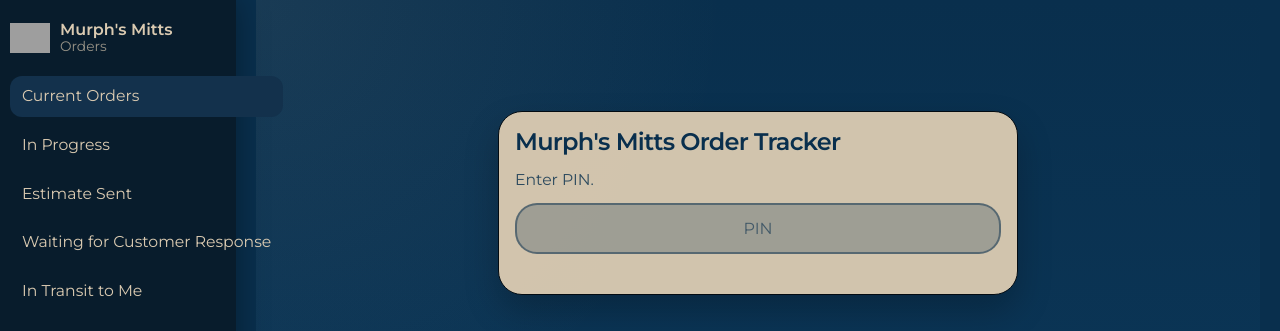
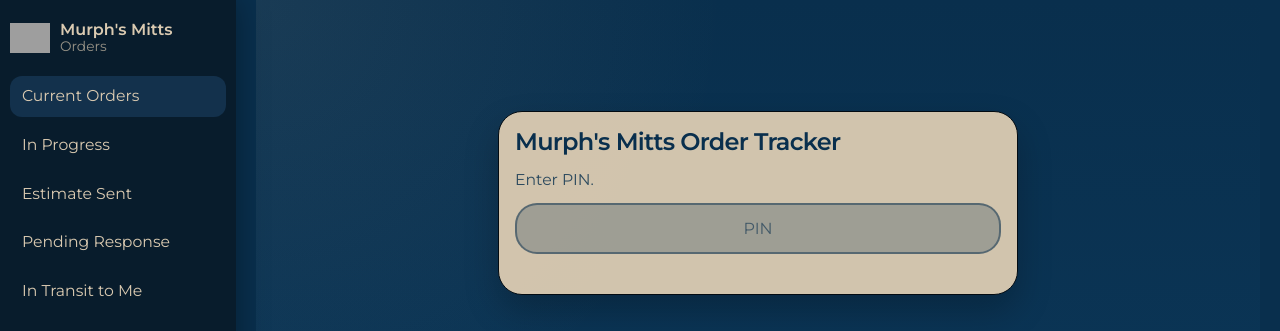
Before and after one commit to kbrettmurphy-ctrl/murphsmitts, a Jekyll site: the page admin/index.html, which Jekyll copies as it is, in a window 1280 px wide. Shown: the top 331 px of the page. Built offline with Jekyll 4.4.1, drawn with Linux system fonts in a browser that asks for light colours; grey boxes are pictures that could not be loaded.

Commit message:
Update index.html

```diff
--- a/admin/index.html
+++ b/admin/index.html
@@ -25,7 +25,7 @@
         <button class="nav-link active" data-view="current">Current Orders</button>
         <button class="nav-link" data-view="progress">In Progress</button>
         <button class="nav-link" data-view="estimate">Estimate Sent</button>
-        <button class="nav-link" data-view="customer-response">Waiting for Customer Response</button>
+        <button class="nav-link" data-view="customer-response">Pending Response</button>
         <button class="nav-link" data-view="transit">In Transit to Me</button>
         <button class="nav-link" data-view="waiting">Waiting on Parts</button>
         <button class="nav-link" data-view="ready">Ready to Go</button>
```
